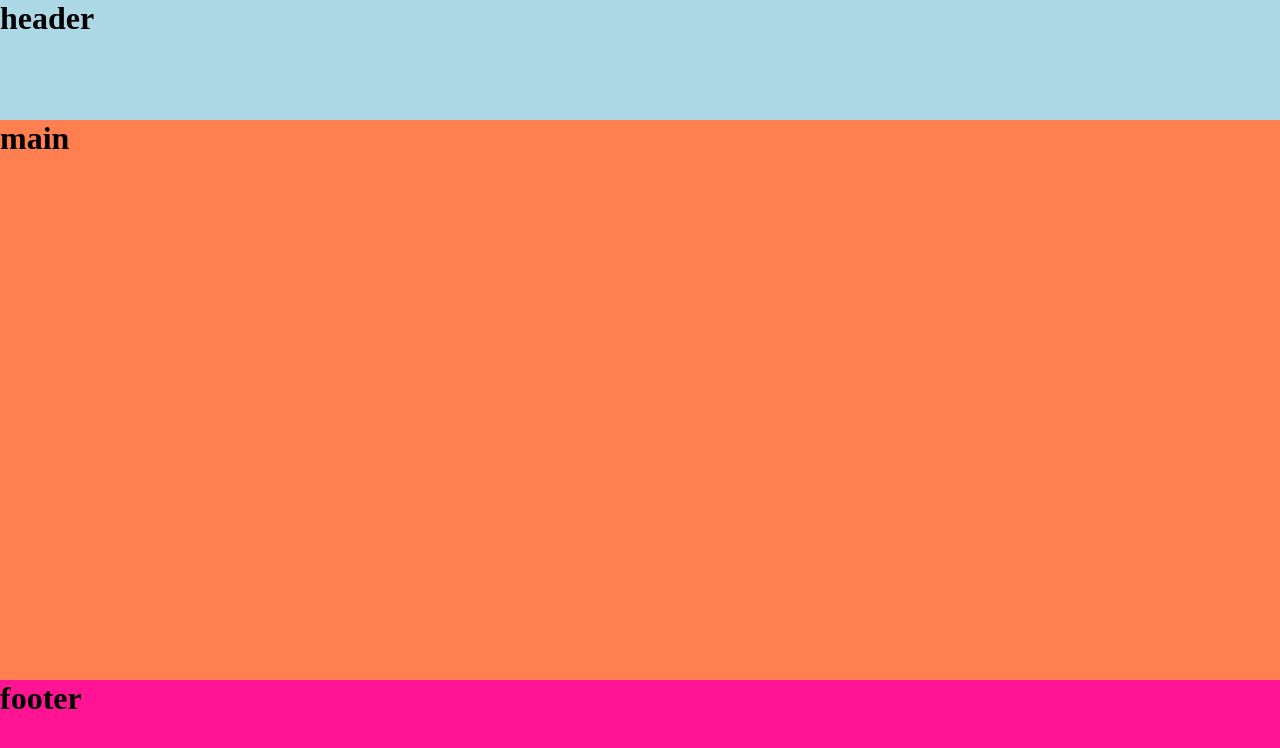
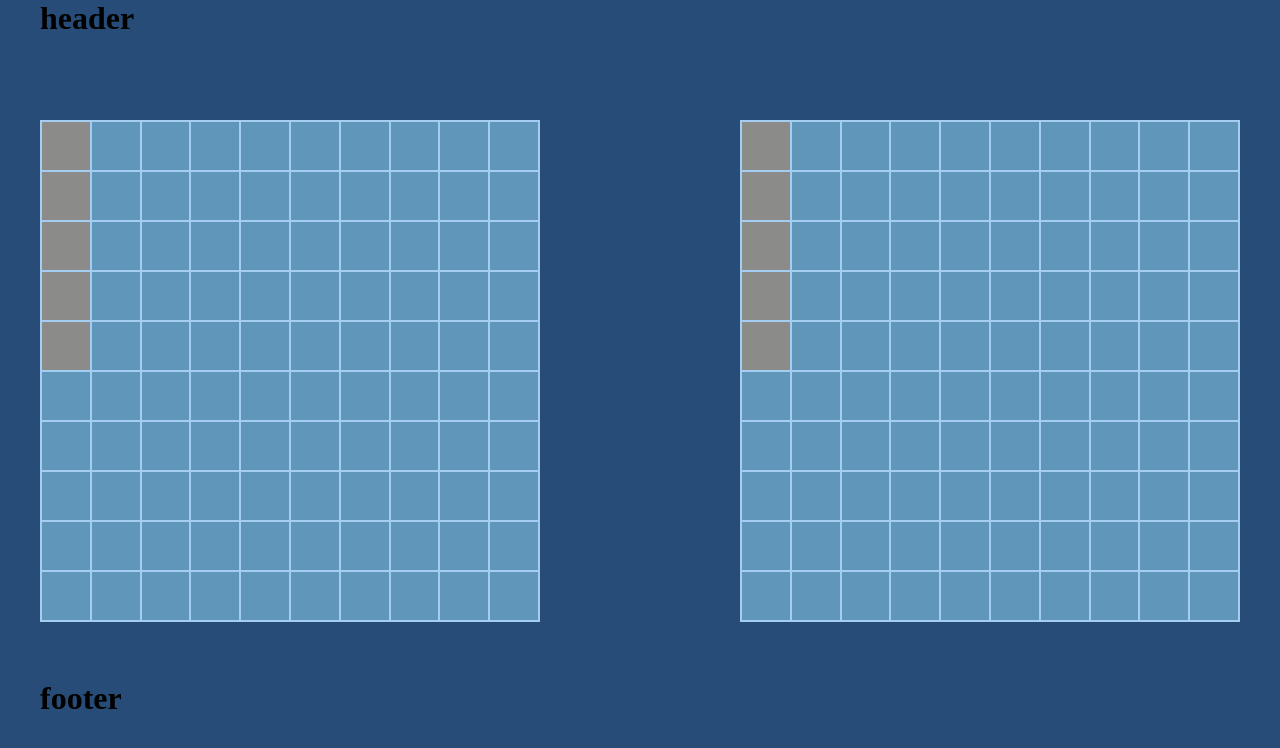
Before and after one commit to thomas-mach/sea_battle, a Vue app: page / in a window 1280 px wide. Shown: the top 748 px of the page. Built offline with nearby package versions, Linux system fonts and the light colour scheme.

Commit message:
Add: gameGrid

```diff
--- a/src/App.vue
+++ b/src/App.vue
@@ -1,21 +1,21 @@
 <template>
   <div id="app">
-    <Header />
-    <Main />
-    <Footer />
+    <HeaderComponent />
+    <MainComponent />
+    <FooterComponent />
   </div>
 </template>
 <script>
-import Header from './components/header.vue';
-import Main from './components/main.vue'
-import Footer from './components/footer.vue'
+import HeaderComponent from './components/headerComponent.vue';
+import MainComponent from './components/mainComponent.vue'
+import FooterComponent from './components/footerComponent.vue'
 
 export default {
   name: 'App',
   components: {
-    Header,
-    Main,
-    Footer,
+    HeaderComponent,
+    MainComponent,
+    FooterComponent,
   }
 }
 
--- /dev/null
+++ b/src/components/footerComponent.vue
@@ -0,0 +1,21 @@
+<template>
+    <div class="footer">
+        <div class="container">
+            <h1>footer</h1>
+        </div>
+    </div>
+</template>
+
+<script>
+export default {
+    name: 'footerComponent'
+}
+</script>
+
+<style scoped>
+.footer {
+    width: 100%;
+    height: 15%;
+    background-color: var(--dark-blue)
+}
+</style>
--- /dev/null
+++ b/src/components/gameGrid.vue
@@ -0,0 +1,97 @@
+<template>
+    <div class="grid">
+        <div v-for="(row, rowIndex) in grid" :key="rowIndex" class="row">
+            <div v-for="(cell, colIndex) in row" :key="colIndex" class="cell" :class="['cell', { 'ship': cell.isShip }]"
+                v-bind="PlaceShip(rowIndex, colIndex)">
+                <!-- cell content end logic -->
+            </div>
+        </div>
+    </div>
+</template>
+
+<script>
+export default {
+    name: "GameGrid",
+    data() {
+        return {
+            rows: 10,
+            cols: 10,
+            grid: []
+        }
+    },
+    methods: {
+        CreateGrid() {
+            this.grid = Array.from({ length: this.rows }, (_, rowIndex) =>
+                Array.from({ length: this.cols }, (_, colIndex) => ({
+                    isActive: false,
+                    isShip: false,
+                    label: `Row ${rowIndex + 1}, Col ${colIndex + 1}`
+                })))
+            console.log(this.grid)
+        },
+
+        // CellAlert(rowIndex, colIndex) {
+        //     const cell = this.grid[rowIndex][colIndex]; // Recupera la cella
+        //     alert(`Label: ${cell.label}`)
+        // },
+
+        PlaceShip(rowIndex, colIndex, i) {
+            const direction = Math.floor(Math.random() * 2)
+
+            if (direction === 0) {
+                for (i = 0; i < 5; i++) {
+                    this.grid[i][0].isShip = true
+                }
+            }
+
+            // if (direction === 1 &&) {
+            //     for (i = 0; i < 5; i++) {
+            //         this.grid[i][colIndex].isShip = true
+            //     }
+            // }
+
+
+
+
+
+
+            // const cell = this.grid[rowIndex][colIndex]
+            // if (!cell.isShip) {
+            //     this.grid[rowIndex][colIndex].isShip = true
+            // } else {
+            //     alert('cella ocupata')
+            // }
+        }
+
+    },
+    created() {
+        this.CreateGrid()
+    }
+}
+</script>
+
+<style scoped>
+.grid {
+    display: felx;
+    flex-direction: column;
+    width: 500px;
+    aspect-ratio: 1;
+    border: 1px solid var(--light-blue);
+
+}
+
+.row {
+    display: flex;
+}
+
+.cell {
+    background-color: var(--medium-blue);
+    border: 1px solid var(--light-blue);
+    width: 50px;
+    height: 50px;
+}
+
+.ship {
+    background-color: var(--gray) !important;
+}
+</style>
--- /dev/null
+++ b/src/components/headerComponent.vue
@@ -0,0 +1,21 @@
+<template>
+    <div class="header">
+        <div class="container">
+            <h1>header</h1>
+        </div>
+    </div>
+</template>
+
+<script>
+export default {
+    name: 'headerComponent'
+}
+</script>
+
+<style scoped>
+.header {
+    width: 100%;
+    height: 15%;
+    background-color: var(--dark-blue)
+}
+</style>
--- /dev/null
+++ b/src/components/mainComponent.vue
@@ -0,0 +1,37 @@
+<template>
+    <div class="main">
+        <div class="container">
+            <div class="row">
+                <div class="col">
+                    <GameGrid />
+                </div>
+                <div class="col">
+                    <GameGrid />
+                </div>
+            </div>
+        </div>
+    </div>
+</template>
+
+<script>
+import GameGrid from './gameGrid.vue';
+export default {
+    name: 'mainComponent',
+    components: {
+        GameGrid
+    }
+}
+</script>
+
+<style scoped>
+.main {
+    width: 100%;
+    height: 70%;
+    background-color: var(--dark-blue)
+}
+
+.row {
+    display: flex;
+    justify-content: space-between;
+}
+</style>
--- a/src/style.css
+++ b/src/style.css
@@ -1,5 +1,20 @@
+:root {
+  --light-gray: #e7ecef;
+  --dark-blue: #274c77;
+  --medium-blue: #6096ba;
+  --light-blue: #a3cef1;
+  --gray: #8b8c89;
+}
+
 * {
   margin: 0;
   padding: 0;
   box-sizing: border-box;
 }
+
+.container {
+  width: 1200px;
+  max-height: 100%;
+  /* border: 1px solid black;   */
+  margin: 0 auto;
+}
```
Also changed, not shown: 1 other file (tests, documents, lock files or other folders).
